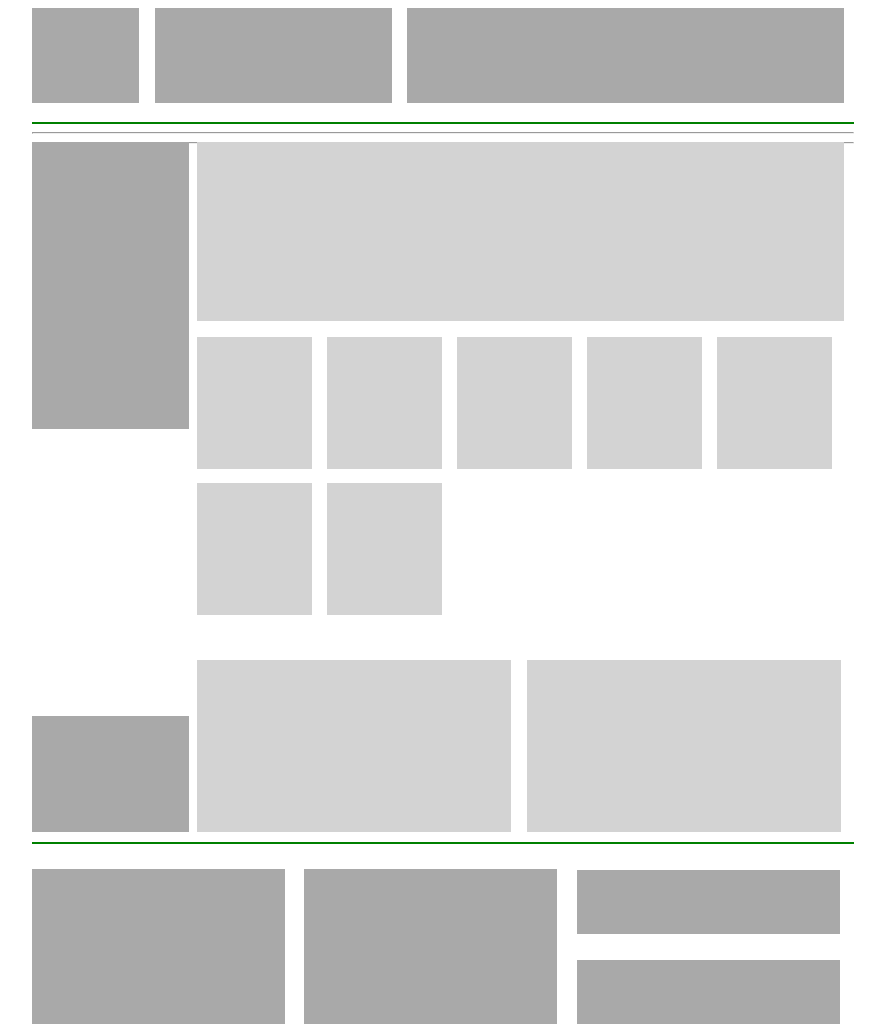
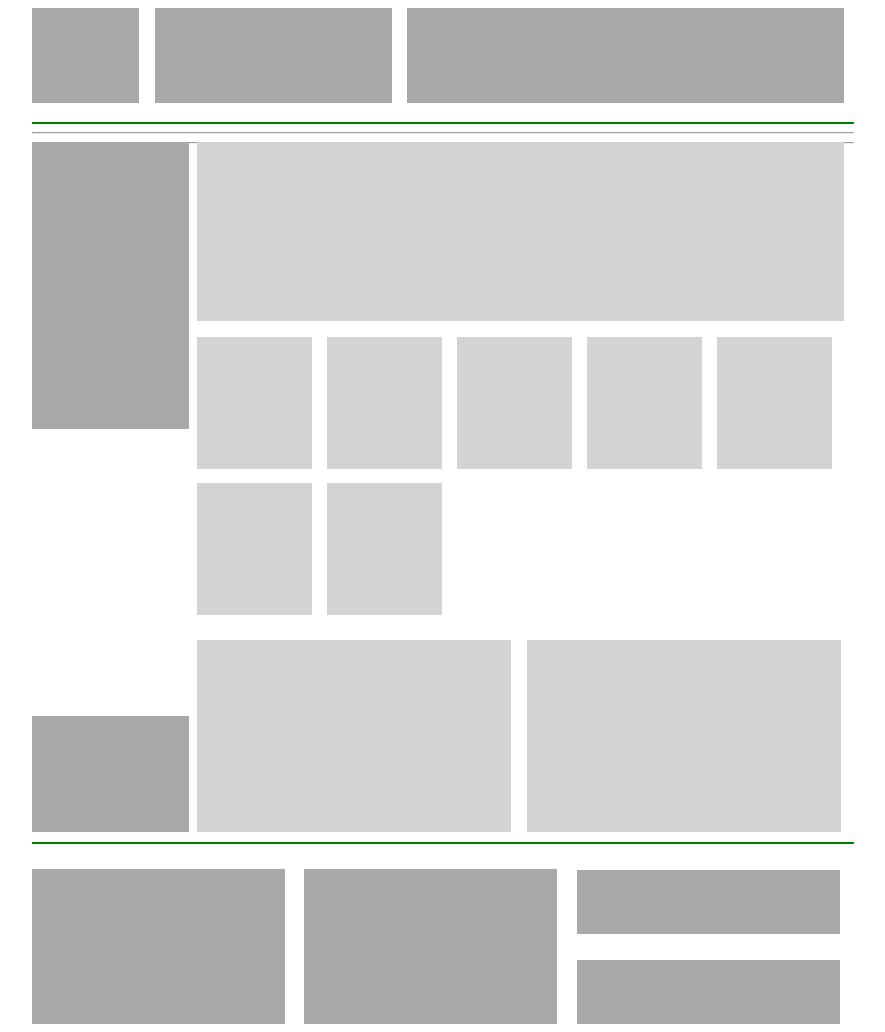
Before and after one commit to fd1-53-17/ShustKristina, a plain HTML site: page 17.11a/index.html in a window 1280 px wide. Shown: the whole page, without its empty margins (197-1082 px from the left). Drawn offline with Linux system fonts and the light colour scheme.

Commit message:
Position

```diff
--- a/17.11a/assets/css/style.css
+++ b/17.11a/assets/css/style.css
@@ -109,8 +109,7 @@ li {
 
 .eight {
     width: 312px;
-    height: 170px;
-    position: static;
+    height: 190px;
     border: 1px solid lightgray;
     background-color: lightgray;
     position: absolute;
@@ -119,7 +118,7 @@ li {
 
 .nine {
     width: 312px;
-    height: 170px;
+    height: 190px;
     position: absolute;
     bottom: 0;
     left: 330px;
```
